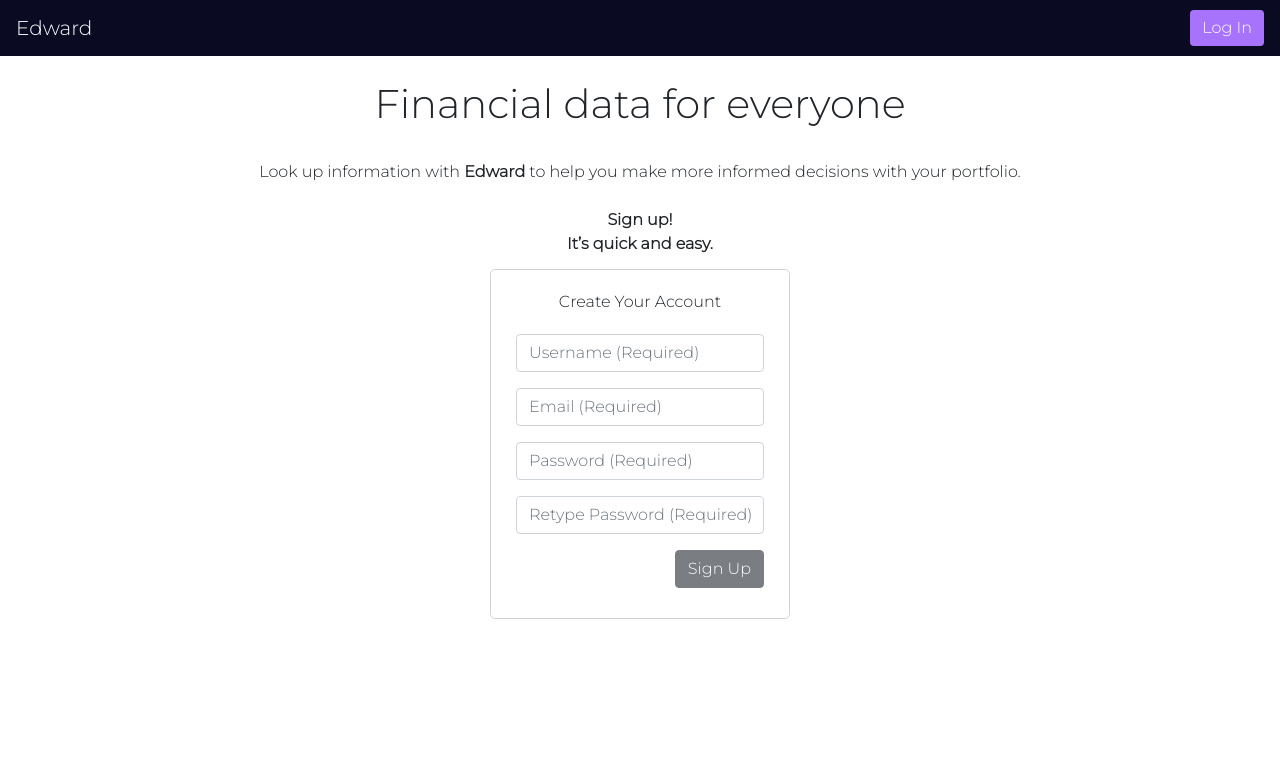
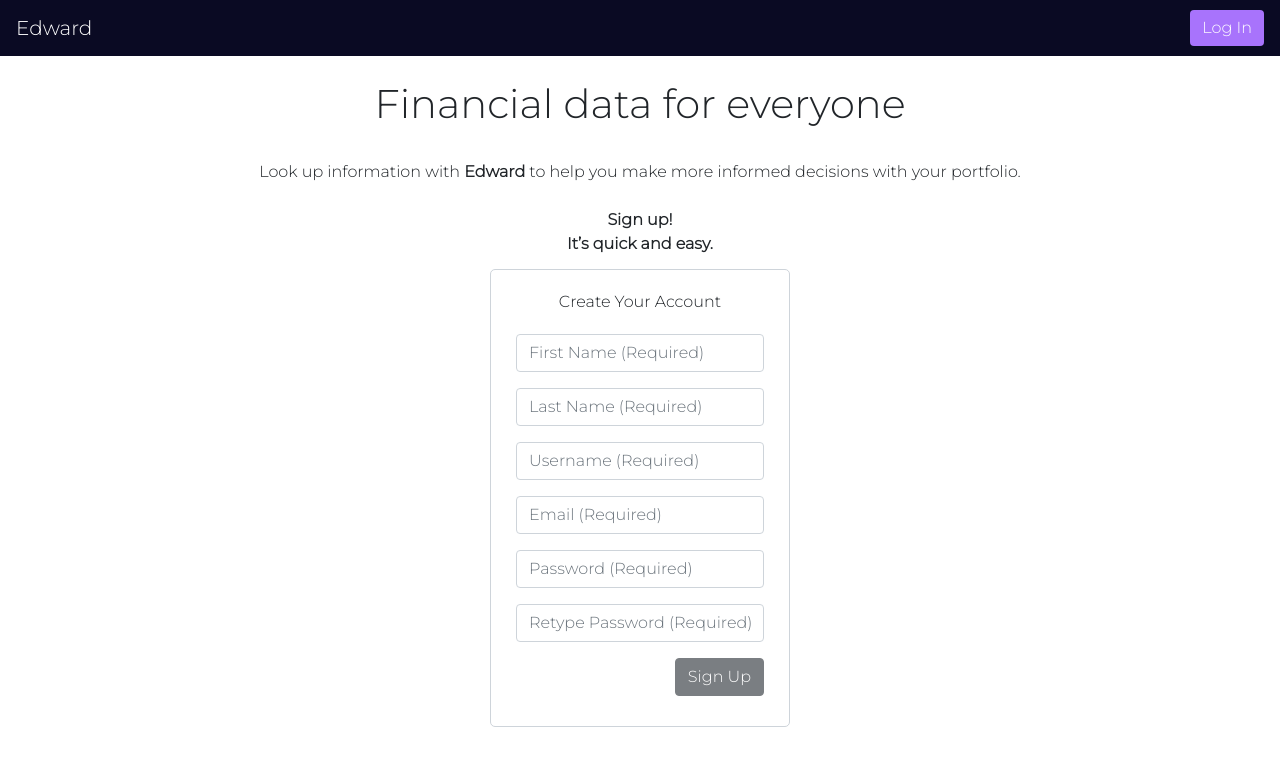
Before and after one commit to khny258/Edward, a React (Create React App) app in the folder client/: page /signup in a window 1280 px wide. Shown: the top 766 px of the page. Built offline with nearby package versions, Linux system fonts and the light colour scheme; no server answers.

Commit message:
added first name and last name to the signup form

```diff
--- a/client/src/containers/Navbar/index.js
+++ b/client/src/containers/Navbar/index.js
@@ -27,7 +27,7 @@ const Navbar = props => {
 			<Link to="/home" style={{ color: '#FFF' }} className="navbar-brand" >Edward</Link>
             { props.user._id
                ?<>
-			   		Hi {props.user.email}
+			   		Hi {props.user.firstname}
 					<Button theme='dark' onClick={signout}>
                     	<i className='fa fa-sign-out fa-1x' aria-hidden='true'></i>
                  	</Button>
--- a/client/src/pages/Signup/index.js
+++ b/client/src/pages/Signup/index.js
@@ -11,6 +11,8 @@ class Signup extends Component {
 		super(props);
 		this.state = {
 			email: '',
+			firstname: '',
+			lastname: '',
 			username: '',
 			password: '',
 			passwordConf: ''
@@ -48,6 +50,7 @@ class Signup extends Component {
 		userAPI
 				.signup({
 					firstname: this.state.username.trim(),
+					lastname: this.state.username.trim(),
 					email: this.state.email.trim(),
 					password: this.state.password.trim(),
 					passwordConf: this.state.passwordConf.trim()
@@ -88,6 +91,18 @@ class Signup extends Component {
 						<center><b>It’s quick and easy.</b></center>
 						<Card title='Create Your Account'>
 							<form className={styles.form} onSubmit={this.handleFormSubmit}>
+								<Input
+									value={this.state.firstname}
+									onChange={this.handleInputChange}
+									name='firstname'
+									placeholder='First Name (Required)'
+								/>
+								<Input
+									value={this.state.lastname}
+									onChange={this.handleInputChange}
+									name='lastname'
+									placeholder='Last Name (Required)'
+								/>
 								<Input
 									value={this.state.username}
 									onChange={this.handleInputChange}
--- a/client/src/pages/Signup/style.module.css
+++ b/client/src/pages/Signup/style.module.css
@@ -1,6 +1,9 @@
 .form{
    margin-top:15px;
 }
-.button:hover{
+ .button:hover{
    background: #6f2da8;
  }
+ .button:active{
+  background: #6f2da8;
+}
```
